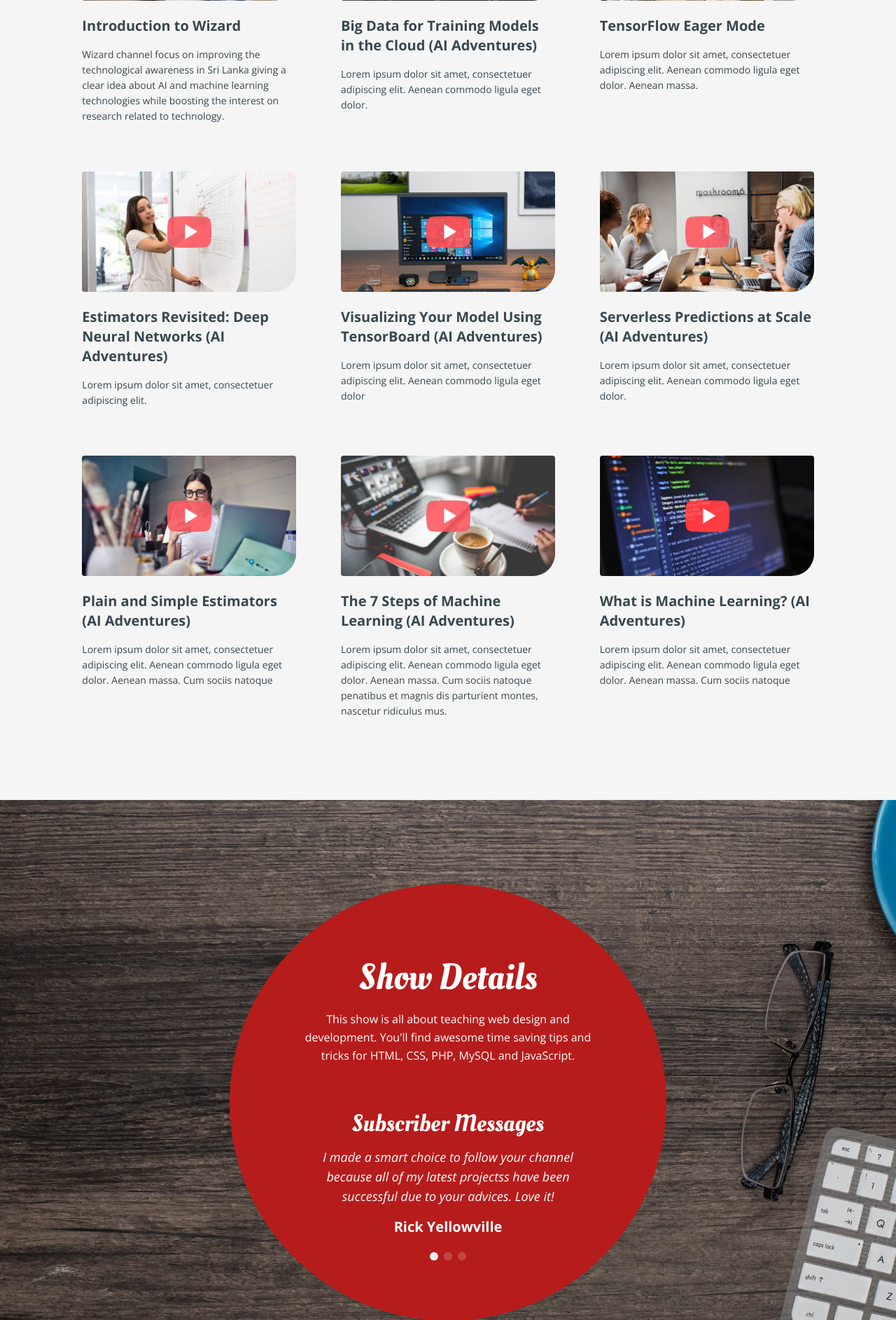
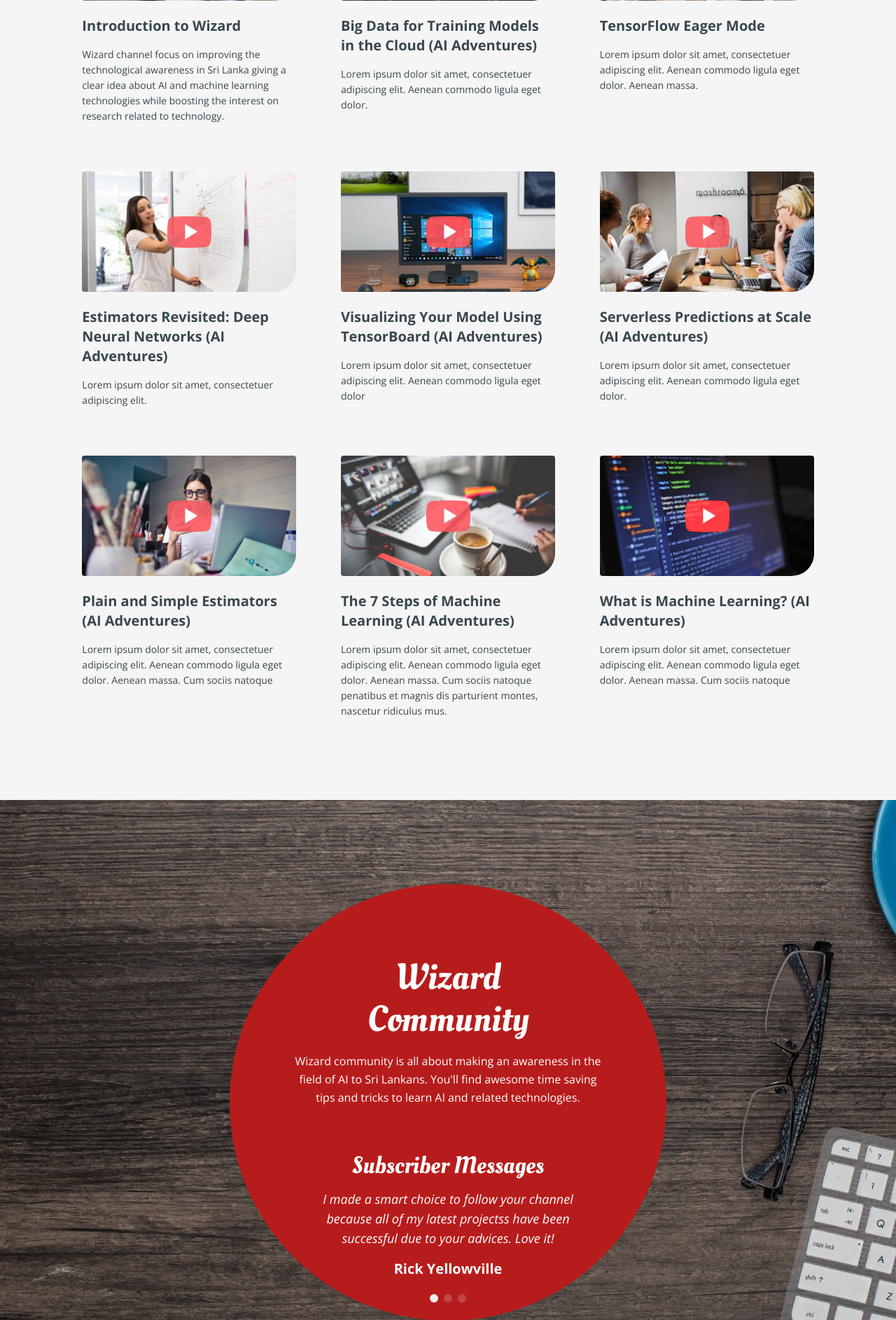
Before and after one commit to wizardlk/wizard-site, a Django app: page / in a window 1280 px wide. Shown: the part 1743-3629 px from the top of the page at 70% size. Run offline with Django 3.2, Linux system fonts and the light colour scheme; data comes from the database, SQL or seed files in the repository; some libraries are stand-ins or nearby versions.

Commit message:
Added some contents.

```diff
--- a/posts/templates/posts/index.html
+++ b/posts/templates/posts/index.html
@@ -112,10 +112,10 @@
                     <div class="col-lg-6">
                         <div class="text-container">
                             <h1 style="margin-bottom: 0;">Wizard</h1>
-                            <h1>AI Tutorials For <span id="js-rotating">Designers, Developers, Marketers</span></h1>
-                            <p class="p-large">Find out more about the show and check out our great <a
-                                    class="underline page-scroll" href="#offer">Special Offers</a> for regular and
-                                master classes</p>
+                            <h1>AI Tutorials For <span id="js-rotating">Developers, Designers, Marketers</span></h1>
+                            <p class="p-large">Find out more about the <strong>Wizard</strong> community and <a
+                                    class="underline page-scroll" href="#offer">Awesome tutorials</a> related to AI and Data Science
+                                </p>
                             <a class="btn-solid-lg page-scroll" href="#videos">DISCOVER</a>
                             <a class="btn-outline-lg page-scroll" href="https://www.youtube.com/channel/UC4MDglKGvqZwvKkvzzZ6eOQ">YOUTUBE</a>
                         </div> <!-- end of text-container -->
@@ -247,9 +247,9 @@
             <div class="row">
                 <div class="col-lg-12">
                     <div class="text-container">
-                        <h2>Show Details</h2>
-                        <p class="p-large">This show is all about teaching web design and development. You'll find
-                            awesome time saving tips and tricks for HTML, CSS, PHP, MySQL and JavaScript.</p>
+                        <h2>Wizard Community</h2>
+                        <p class="p-large">Wizard community is all about making an awareness in the field of AI to Sri Lankans. You'll find
+                            awesome time saving tips and tricks to learn AI and related technologies.</p>
                         <h3>Subscriber Messages</h3>
 
                         <!-- Text Slider -->
@@ -307,9 +307,9 @@
         <div class="container">
             <div class="row">
                 <div class="col-lg-12">
-                    <h2>Show Values</h2>
-                    <p class="p-heading p-large">Tuby Web Dev Tutorials youtube show is focused on providing great
-                        tutorials on web design, development and online marketing</p>
+                    <h2>Dive deep into AI</h2>
+                    <p class="p-heading p-large">Wizard Community is focused on creating an
+                        awareness on <strong>AI</strong></p>
                 </div> <!-- end of col -->
             </div> <!-- end of row -->
 
@@ -317,11 +317,10 @@
             <div class="row value-1">
                 <div class="col-lg-6">
                     <div class="text-container">
-                        <h3>Find Great Mentors</h3>
-                        <p>Learning with Tuby Web Dev Tutorials is a great way to finding quality mentors which will
-                            guide you on your path.</p>
-                        <p>The show's goal is to give you ideas about what options you have when considering to start
-                            and kind of web project.</p>
+                        <h3>Knowledge Transfer</h3>
+                        <p>This is the platform for you to share what you have learnt without any doubt</p>
+                        <p>You will find great colleagues to share your knowledge with and even learn something new from
+                            them. Something new every day.</p>
                     </div> <!-- end of text-container -->
                 </div> <!-- end of col -->
                 <div class="col-lg-6">
@@ -343,11 +342,10 @@
                 </div> <!-- end of col -->
                 <div class="col-lg-6">
                     <div class="text-container">
-                        <h3>Share Your Experience</h3>
-                        <p>Tuby youtube show focuses more on capturing experience from industry leaders and sharing it
-                            with beginners and novices.</p>
-                        <p>You will find great colleagues to share your knowledge with and even learn something new from
-                            them. Something new every day.</p>
+                        <h3>Building a strong Community in AI</h3>
+                        <p>More and more Engagement, the more you gain</p>
+                        <p>Wizard will build your AI knowledge</p>
+                        <p></p>
                     </div> <!-- end of text-container -->
                 </div> <!-- end of col -->
             </div> <!-- end of row -->
@@ -357,11 +355,9 @@
             <div class="row value-3">
                 <div class="col-lg-6">
                     <div class="text-container">
-                        <h3>Make Learning Better</h3>
-                        <p>The show's goal is to give you ideas about what options you have when considering to start
-                            and kind of web project.</p>
-                        <p>Learning with Tuby Web Dev Tutorials is a great way to finding quality mentors which will
-                            guide you on your path.</p>
+                        <h3>Creative Learning Curve</h3>
+                        <p>Video Tutorials that will make you go deeper in AI</p>
+                        <p>Best path to achieve your AI Goals</p>
                     </div> <!-- end of text-container -->
                 </div> <!-- end of col -->
                 <div class="col-lg-6">
```
